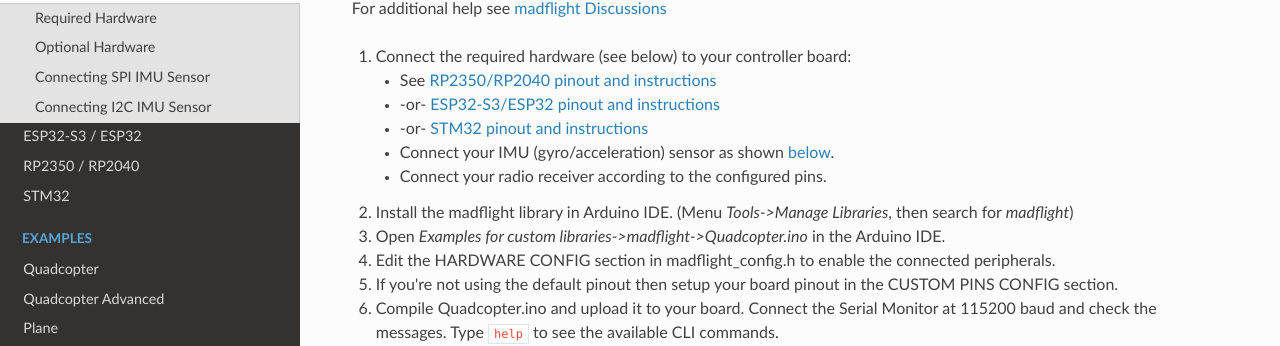
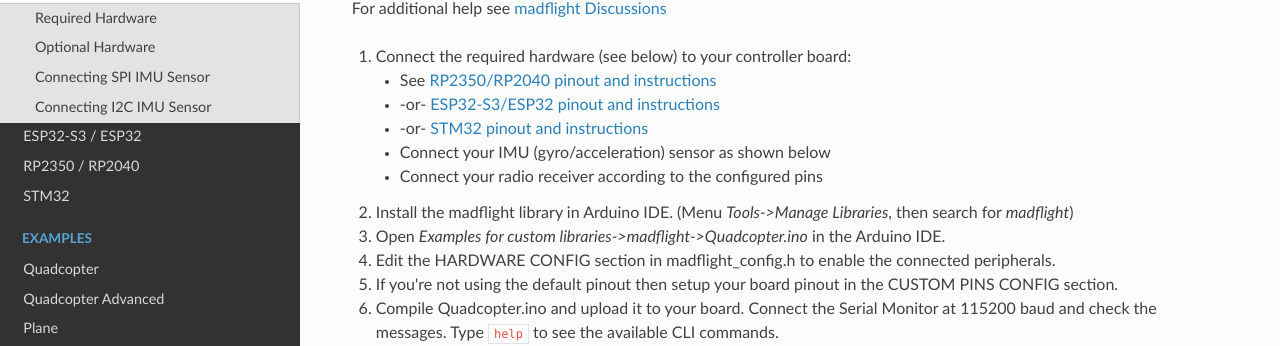
Before and after one commit to qqqlab/madflight-docs, an MkDocs documentation site: the page built from docs/Getting-Started.md, in a window 1280 px wide and 900 px high. Shown: the part 163-509 px from the top of the window. Built offline with MkDocs 1.6.1, drawn with Linux system fonts in a browser that asks for light colours; nearby versions of some CDN libraries; part of the change alters nothing that is shown.

```diff
--- a/docs/Getting-Started.md
+++ b/docs/Getting-Started.md
@@ -6,8 +6,8 @@ For additional help see [madflight Discussions](https://github.com/qqqlab/madfli
     - See [RP2350/RP2040 pinout and instructions](Board-RP2040.md)
     - -or- [ESP32-S3/ESP32 pinout and instructions](Board-ESP32.md)
     - -or- [STM32 pinout and instructions](Board-STM32.md)
-    - Connect your IMU (gyro/acceleration) sensor as shown [below](#connecting-the-imu-sensor).
-    - Connect your radio receiver according to the configured pins.
+    - Connect your IMU (gyro/acceleration) sensor as shown below
+    - Connect your radio receiver according to the configured pins
 2. Install the madflight library in Arduino IDE. (Menu *Tools->Manage Libraries*, then search for _madflight_)
 3. Open *Examples for custom libraries->madflight->Quadcopter.ino* in the Arduino IDE.
 4. Edit the HARDWARE CONFIG section in madflight_config.h to enable the connected peripherals.
```
